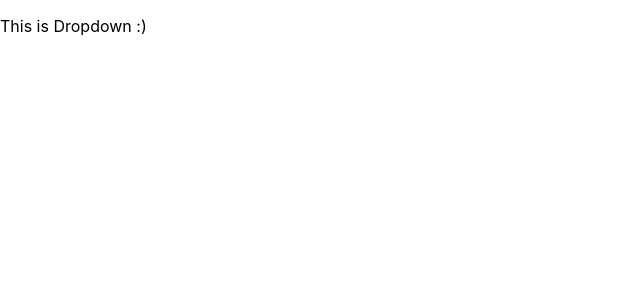
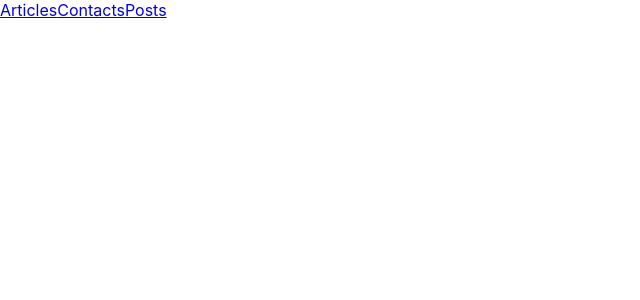
Before and after one commit to liaindev/reactjs-helloworld, a React (Create React App) app: page / in a window 1280 px wide. Shown: the top 300 px of the page, without its empty margins (0-640 px from the left). Built offline with nearby package versions, Linux system fonts and the light colour scheme.

Commit message:
EPNG-0003 Fix Header menu

```diff
--- a/src/App.js
+++ b/src/App.js
@@ -1,11 +1,26 @@
 import React, {Component} from 'react';
-import Dropdown from './Dropdown';
+import Header from './Header';
+
+const menu = [
+  {
+    link: '/articles',
+    label: 'Articles'
+  },
+  {
+    link: '/contacts',
+    label: 'Contacts'
+  },
+  {
+    link: '/posts',
+    label: 'Posts'
+  }
+]
 
 class App extends Component {
   render() {
     return (
       <div>
-        <Dropdown />
+        <Header items={menu}/>
       </div>
     );
   }
--- a/src/Header.js
+++ b/src/Header.js
@@ -1,6 +1,7 @@
-import React, {Component} from 'react';
+import React, { Component } from 'react';
 
 class Header extends Component {
+
   render() {
     console.log('items', this.props.items);
     return (
```
